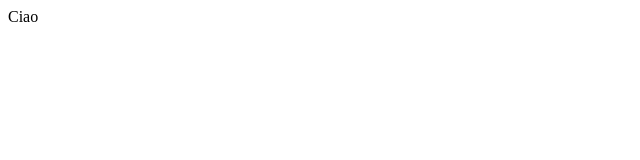
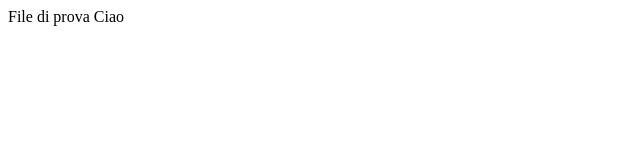
Before and after one commit to TeoVic11/dist2023, a plain HTML site: page index.html in a window 1280 px wide. Shown: the whole page, without its empty margins (0-640 px from the left). Drawn offline with Linux system fonts and the light colour scheme.

Commit message:
Seconda modifica aggiunto head

```diff
--- a/index.html
+++ b/index.html
@@ -1,5 +1,6 @@
 <html>
 	<head>
+		File di prova
 	</head>
 	<body>
 		Ciao
```
